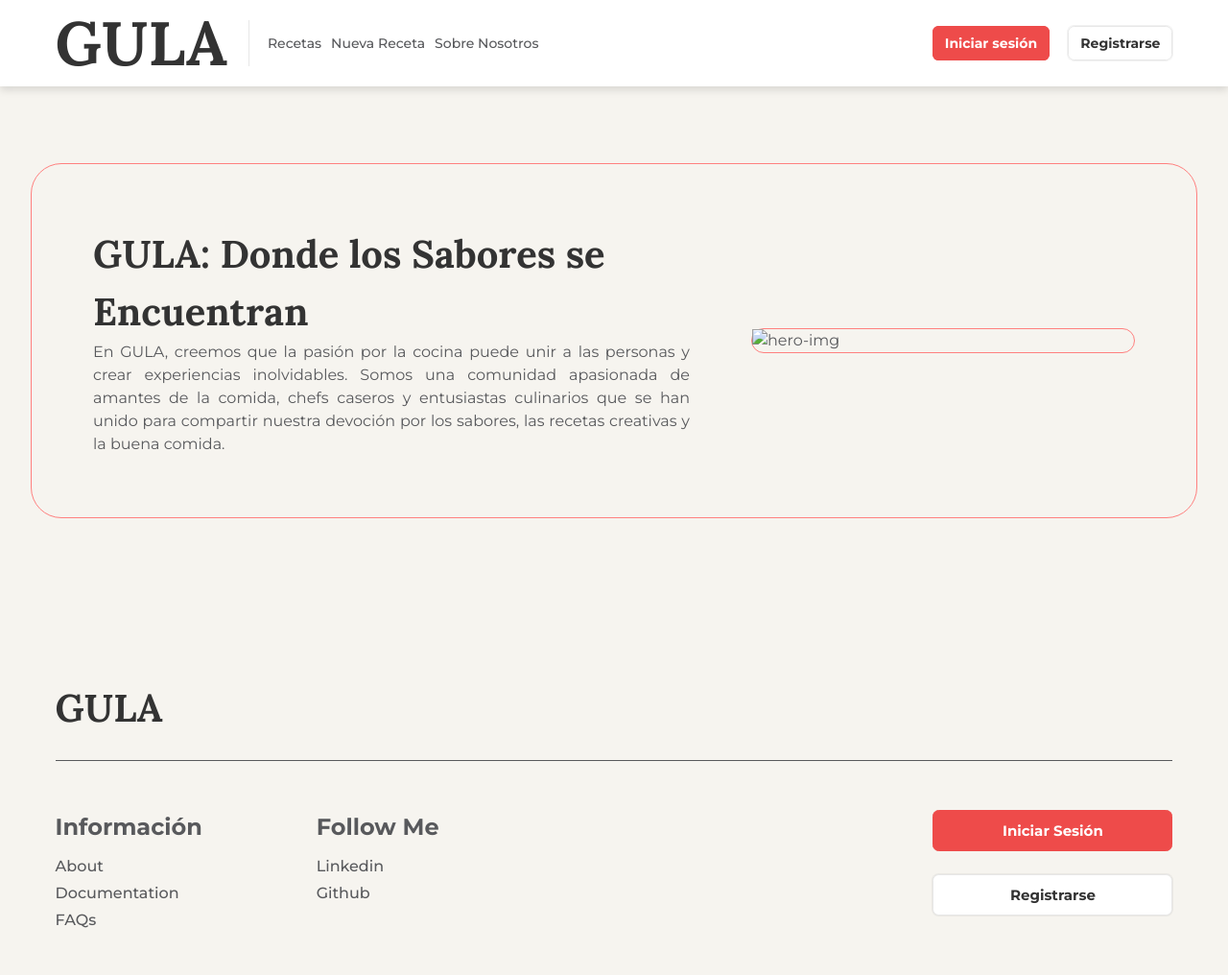
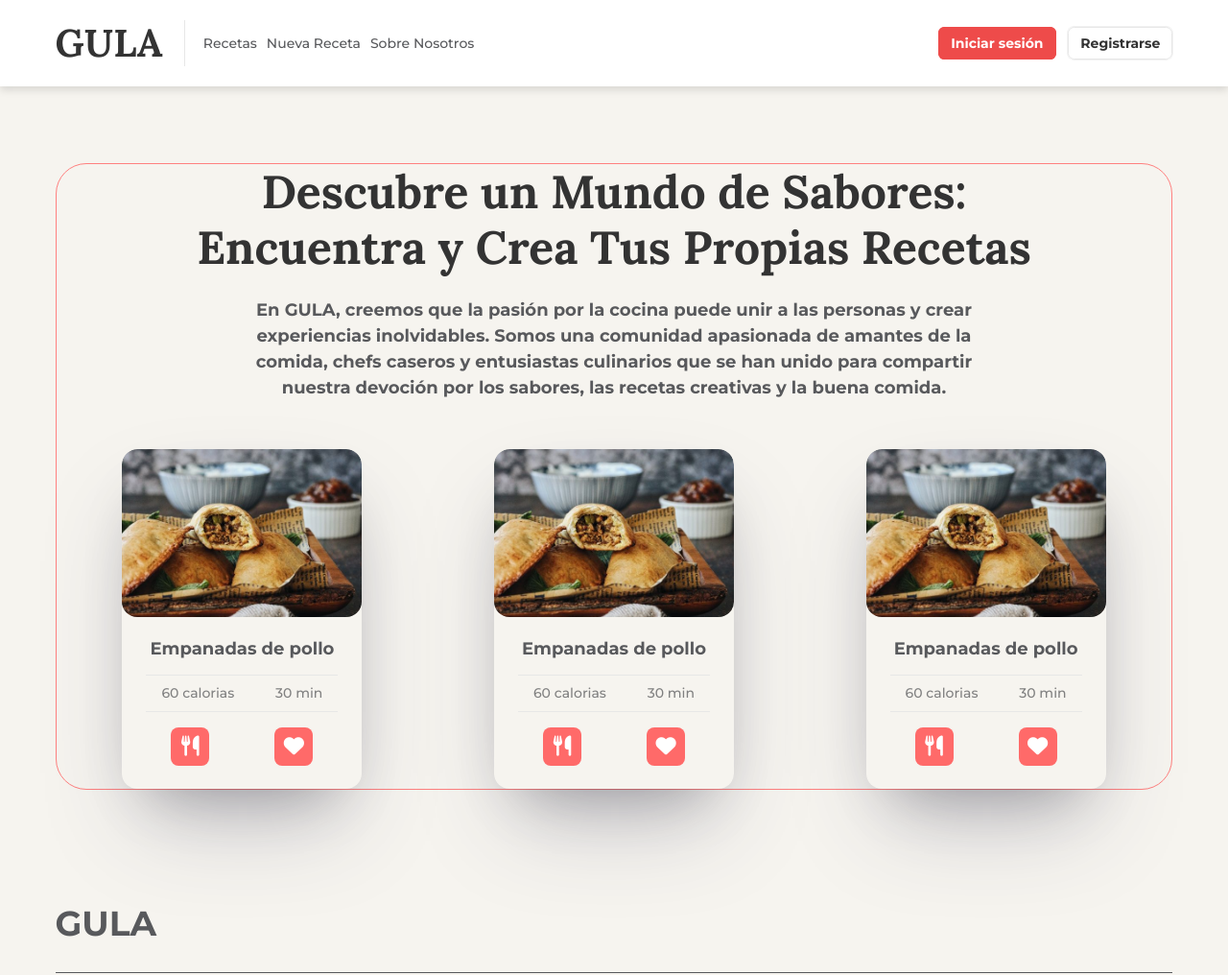
Before and after one commit to IaconoG/Nucba---Proyecto-Integrador--Dise-o-Web, a plain HTML site: page index.html in a window 1280 px wide. Shown: the top 1016 px of the page at 96% size. Drawn offline with Linux system fonts and the light colour scheme.

Commit message:
hero section "finish"

```diff
--- a/assets/styles/styles.css
+++ b/assets/styles/styles.css
@@ -42,11 +42,11 @@ body > * {
   background-color: var(--clr-accent--darker);
 }
 li:active,
-.btn:active {
-  transform: scale(0.95);
+.btn-effect:active {
+  transform: scale(0.9);
 }
 .btn--header {
-  padding: 0.5rem 0.75rem;
+  padding: 0.438rem 0.75rem;
   width: 110px;
   font-size: 0.875rem;
 }
@@ -74,11 +74,12 @@ header {
   box-shadow: 0 0.25rem 0.5rem rgba(0, 0, 0, 0.12);
 }
 nav,
-footer {
-  padding-inline: 4.5vw;
+footer,
+section {
+  margin-inline: auto;
+  width: calc(100% - 9vw);
 }
 nav {
-  width: 100%;
   height: 90px;
   display: flex;
   align-items: center;
@@ -92,7 +93,7 @@ nav > * {
   justify-content: space-between;
   align-items: center;
 }
-.nav-contenedor-logo h1 {
+.nav-contenedor-logo h2 {
   line-height: 48px;
   padding-right: clamp(1rem, 2vw, 1.375rem);
   margin-right: clamp(1rem, 1.5vw, 1.375rem);
@@ -107,7 +108,6 @@ nav > * {
   display: flex;
   justify-content: space-between;
   align-items: center;
-  gap: max(10px, 1.5vw);
 }
 #toggle-menu {
   display: none; /* oculto el checkbox */
@@ -125,8 +125,9 @@ nav > * {
 .navbar-enlaces-buttons {
   min-width: fit-content;
   display: flex;
-  justify-content: flex-end;
-  gap: max(10px, 1.5vw);
+  justify-content: space-between;
+  /* gap with clamp and min 5px max 1.5vw */
+  gap: clamp(5px, 1vw, 1.5vw);
 }
 .navbar-enlaces-buttons > *:first-child {
   margin-right: auto;
@@ -142,38 +143,130 @@ main {
   height: auto;
 }
 
-/* HERO */
-.hero {
-  width: 95vw;
+/* default section */
+main > section {
   max-width: 1440px;
-  min-height: 40vh;
+  min-height: 40vh; /* FIXME: eliminar linea */
   height: auto;
-  border: 1px solid var(--clr-accent);
-  border-radius: 2rem;
   display: flex;
   align-items: center;
   justify-content: space-between;
   margin: 5rem auto;
-  padding: 5vw;
   gap: 5vw;
+  border: 1px solid var(--clr-accent); /* FIMXE: eliminar linea de prueba */
+  border-radius: 2rem; /* FIMXE: eliminar linea de prueba */
+}
+
+/* HERO */
+.hero {
+  min-height: auto; /* FIXME: eliminar linea */
+  flex-direction: column;
+  padding-inline: 0;
+  gap: max(50px, 3vw);
+}
+.hero-content,
+.hero-carousel {
+  width: 100%;
+  display: flex;
+  align-items: center;
 }
 .hero-content {
+  max-width: 920px;
+  flex-direction: column;
+}
+.hero-content-title {
+  margin-bottom: 1.5rem;
+  text-align: center;
+}
+.hero-content-info {
+  font-size: 1.125rem;
+  font-weight: 600;
+  width: 85%;
+  text-align: center;
+}
+
+.hero-cards {
+  width: 85%;
+  height: auto;
+  display: flex;
+  justify-content: space-around;
+  border-radius: 8px;
+}
+.card {
+  width: 250px;
+  height: auto;
+  display: flex;
+  flex-direction: column;
+  justify-content: flex-start;
+  align-items: center;
+  border-radius: 16px;
+  box-shadow: rgba(50, 50, 93, 0.25) 0px 50px 100px -20px,
+    rgba(0, 0, 0, 0.3) 0px 30px 60px -30px;
+  overflow: hidden;
+}
+.card-img {
   width: 100%;
+  height: 175px;
+  border-radius: 16px;
+  object-fit: cover;
+}
+.info-card {
+  width: 100%;
+  padding: 1.5rem 0;
+  text-align: center;
   display: flex;
   flex-direction: column;
   justify-content: center;
+  align-items: center;
+  gap: 1rem;
 }
-.hero-content-title {
+.info-card > div {
+  width: 80%;
+  display: flex;
+  justify-content: space-between;
 }
-.hero-content-info {
-  text-align: justify;
+.info-card > div:nth-child(2) {
+  font-size: 0.875rem;
+  border-top: 1px solid var(--gray-light);
+  border-bottom: 1px solid var(--gray-light);
+  color: gray;
+  font-weight: 500;
+  padding: 0.5rem 16px;
 }
-.hero-img {
-  width: 100%;
-  max-width: 400px;
-  height: auto;
-  border-radius: 2rem;
-  border: 1px solid var(--clr-accent);
+.info-card > div:last-child {
+  gap: 1rem;
+  font-size: 1.125rem;
+  height: 40px;
+  justify-content: space-around;
+}
+.icon-container {
+  width: 40px;
+  height: 100%;
+  display: flex;
+  justify-content: center;
+  align-items: center;
+  background-color: var(--clr-secondary);
+  border-radius: 8px;
+  cursor: pointer;
+}
+.info-card > div:last-child i {
+  font-size: 1.325rem;
+  color: var(--white);
+}
+.info-card > div:last-child p {
+  display: flex;
+  justify-content: center;
+  align-items: center;
+  gap: 6px;
+  font-weight: bold;
+  font-size: 1.4rem;
+  line-height: 1;
+}
+
+/* recepies */
+
+/* about us */
+.about-us {
 }
 
 .container {
@@ -186,20 +279,20 @@ main {
 /* FOOTER */
 footer {
   /* background-color: var(--clr-bg-footer); */
-  padding-top: 5.5rem;
+  padding-top: 2rem;
   padding-bottom: 2rem;
   margin-top: auto;
   color: var(--black-light);
   text-transform: capitalize;
 }
-.footer-container h2 {
+.footer-container .footer-tittle {
   padding-bottom: 1.5rem;
 }
 .footer-content {
   display: flex;
   justify-content: space-between;
   flex-wrap: wrap;
-  gap: 2.5rem 8vw;
+  gap: 2.5rem 5vw;
   padding: clamp(3rem, 4vw, 5rem) 0;
   /*
     clamp() -> nos permite definir um valor minimo, um valor preferencial e um valor máximo
@@ -208,10 +301,10 @@ footer {
 }
 .footer-content-links {
   flex-grow: 1;
-  max-width: 400px;
+  max-width: 550px;
   display: flex;
   flex-wrap: wrap;
-  gap: 30px 3.5rem;
+  gap: 30px 5vw;
   justify-content: space-between;
 }
 .footer-link-heading {
@@ -231,16 +324,15 @@ footer {
   font-weight: 500;
 }
 .footer-content-buttons {
-  min-width: 150px;
+  flex-grow: 1;
+  width: fit-content;
   display: flex;
   flex-direction: column;
-  align-items: center;
+  align-items: end;
   gap: 1.5rem;
-  width: 250px;
 }
 .footer-button {
-  width: 100%;
-  max-width: 250px;
+  width: 250px;
   text-align: center;
 }
 .footer-sub {
@@ -261,14 +353,35 @@ footer {
 }
 
 /* MEDIA QUERIES */
+@media screen and (max-width: 1440px) {
+  .hero-cards {
+    width: 100%;
+  }
+  .hero-content-title {
+    font-size: 3rem;
+  }
+  .hero-cards > div:nth-child(1) {
+    display: none;
+  }
+}
+@media screen and (max-width: 1024px) {
+  .hero-cards > div:nth-child(2) {
+    display: none;
+  }
+}
 @media screen and (max-width: 768px) {
   nav,
-  footer {
-    padding-inline: 3.5vw;
+  footer,
+  section {
+    margin-inline: auto;
+    width: calc(100% - 7.5vw);
+  }
+  .hero-content-info {
+    font-size: 1rem;
   }
 }
 
-@media screen and (max-width: 668px) {
+@media screen and (max-width: 670px) {
   nav {
     height: 100%;
     flex-direction: column;
@@ -319,12 +432,17 @@ footer {
   #toggle-menu:checked ~ .nav-contenedor-enlaces {
     display: flex;
   }
+  .hero-cards {
+    display: none;
+  }
 }
 
 @media screen and (max-width: 600px) {
+  .footer-content-links {
+    justify-content: space-around;
+  }
   .footer-content-buttons {
-    width: 100%;
-    align-self: center;
+    align-items: center;
   }
 }
 
--- a/index.html
+++ b/index.html
@@ -19,7 +19,7 @@
     <header>
       <nav>
         <div class="nav-contenedor-logo">
-          <a href="#"><h1>GULA</h1></a>
+          <a href="#"><h2>GULA</h2></a>
           <label for="toggle-menu"
             ><i class="fa-solid fa-bars toggle-menu"></i
           ></label>
@@ -33,12 +33,14 @@
           </div>
           <div class="navbar-enlaces-buttons">
             <li>
-              <a href="./login.html" class="btn btn--header">Iniciar sesión</a>
+              <a href="./login.html" class="btn btn-effect btn--header"
+                >Iniciar sesión</a
+              >
             </li>
             <li>
               <a
                 href="./registro.html"
-                class="btn btn--header btn--header--white"
+                class="btn btn-effect btn--header btn--header--white"
                 >Registrarse</a
               >
             </li>
@@ -49,9 +51,9 @@
     <main>
       <section class="hero">
         <div class="hero-content">
-          <h2 class="hero-content-title">
-            GULA: Donde los Sabores se Encuentran
-          </h2>
+          <h1 class="hero-content-title">
+            Descubre un Mundo de Sabores: Encuentra y Crea Tus Propias Recetas
+          </h1>
           <p class="hero-content-info">
             En GULA, creemos que la pasión por la cocina puede unir a las
             personas y crear experiencias inolvidables. Somos una comunidad
@@ -60,10 +62,88 @@
             sabores, las recetas creativas y la buena comida.
           </p>
         </div>
-        <div class="hero-img">
-          <img src="./assets/images/hero-img.png" alt="hero-img" />
+        <div class="hero-cards">
+          <div class="card">
+            <img class="card-img" src="/assets/images/empa.jpg" alt="" />
+            <div class="info-card">
+              <h6 class="tittle-card">Empanadas de pollo</h6>
+              <div>
+                <p>60 calorias</p>
+                <p>30 min</p>
+              </div>
+              <div>
+                <a class="icon-container btn-effect" href="/404.html">
+                  <i class="fa-solid fa-utensils"></i>
+                </a>
+                <div class="icon-container btn-effect">
+                  <i class="fa-solid fa-heart"></i>
+                </div>
+              </div>
+            </div>
+          </div>
+          <div class="card">
+            <img class="card-img" src="/assets/images/empa.jpg" alt="" />
+            <div class="info-card">
+              <h6 class="tittle-card">Empanadas de pollo</h6>
+              <div>
+                <p>60 calorias</p>
+                <p>30 min</p>
+              </div>
+              <div>
+                <a class="icon-container" href="/404.html">
+                  <i class="fa-solid fa-utensils"></i>
+                </a>
+                <div class="icon-container">
+                  <i class="fa-solid fa-heart"></i>
+                </div>
+              </div>
+            </div>
+          </div>
+          <div class="card">
+            <img class="card-img" src="/assets/images/empa.jpg" alt="" />
+            <div class="info-card">
+              <h6 class="tittle-card">Empanadas de pollo</h6>
+              <div>
+                <p>60 calorias</p>
+                <p>30 min</p>
+              </div>
+              <div>
+                <a class="icon-container" href="/404.html">
+                  <i class="fa-solid fa-utensils"></i>
+                </a>
+                <div class="icon-container">
+                  <i class="fa-solid fa-heart"></i>
+                </div>
+              </div>
+            </div>
+          </div>
+          <div class="card">
+            <img class="card-img" src="/assets/images/empa.jpg" alt="" />
+            <div class="info-card">
+              <h6 class="tittle-card">Empanadas de pollo</h6>
+              <div>
+                <p>60 calorias</p>
+                <p>30 min</p>
+              </div>
+              <div>
+                <a class="icon-container" href="/404.html">
+                  <i class="fa-solid fa-utensils"></i>
+                </a>
+                <div class="icon-container">
+                  <i class="fa-solid fa-heart"></i>
+                </div>
+              </div>
+            </div>
+          </div>
         </div>
       </section>
+      <!-- <section class="recetas">
+        <div class="recetas-content"></div>
+      </section>
+      <section class="about-us">
+        <div class="about-us-content"></div>
+      </section> -->
+
       <!-- <section class="prueba">
         <div>
           <div class="box box--clr-primary"></div>
@@ -80,7 +160,7 @@
     </main>
     <footer>
       <div class="footer-container">
-        <h2>GULA</h2>
+        <h3 class="footer-tittle">GULA</h3>
         <div class="footer-content">
           <div class="footer-content-links">
             <div class="footer-link-col">
@@ -124,7 +204,7 @@
             <a href="./login.html" class="btn footer-button">Iniciar sesión</a>
             <a
               href="./registro.html"
-              class="btn footer-button btn--footer--white"
+              class="btn btn-effect footer-button btn--footer--white"
               >Registrarse</a
             >
           </div>
```
